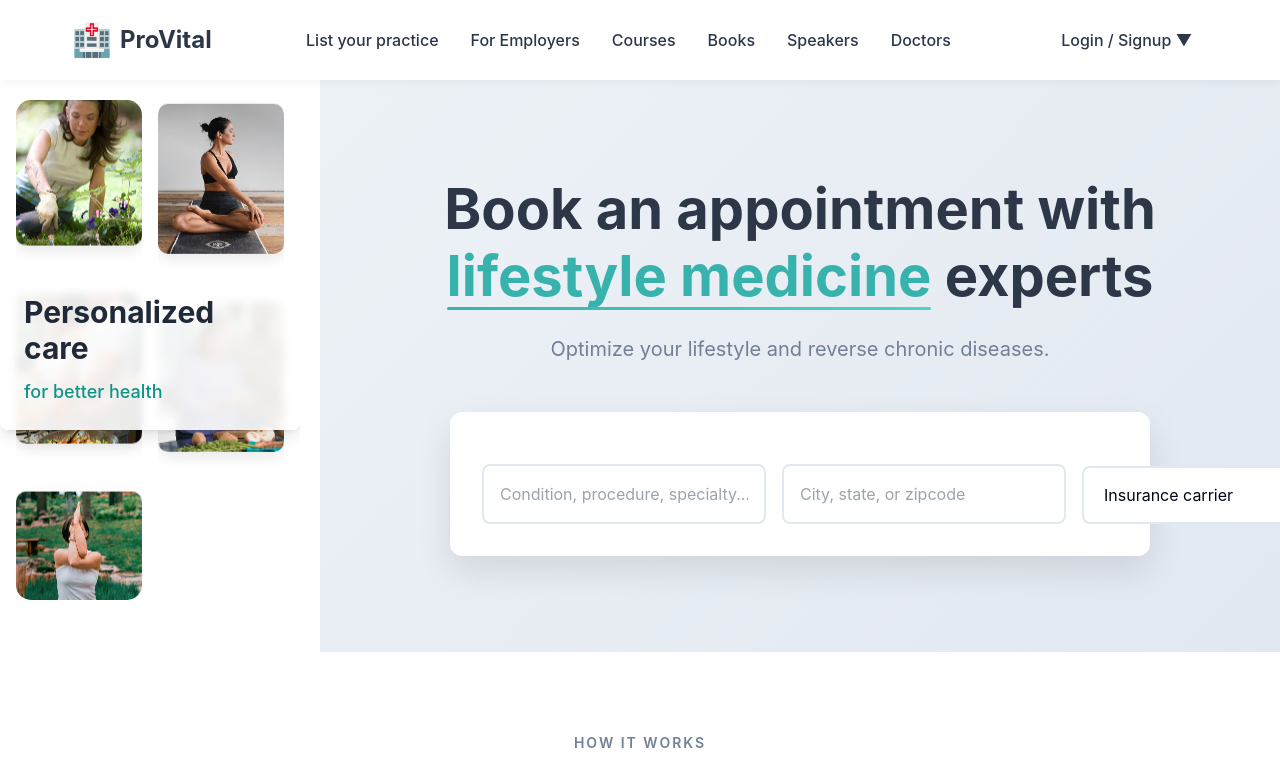
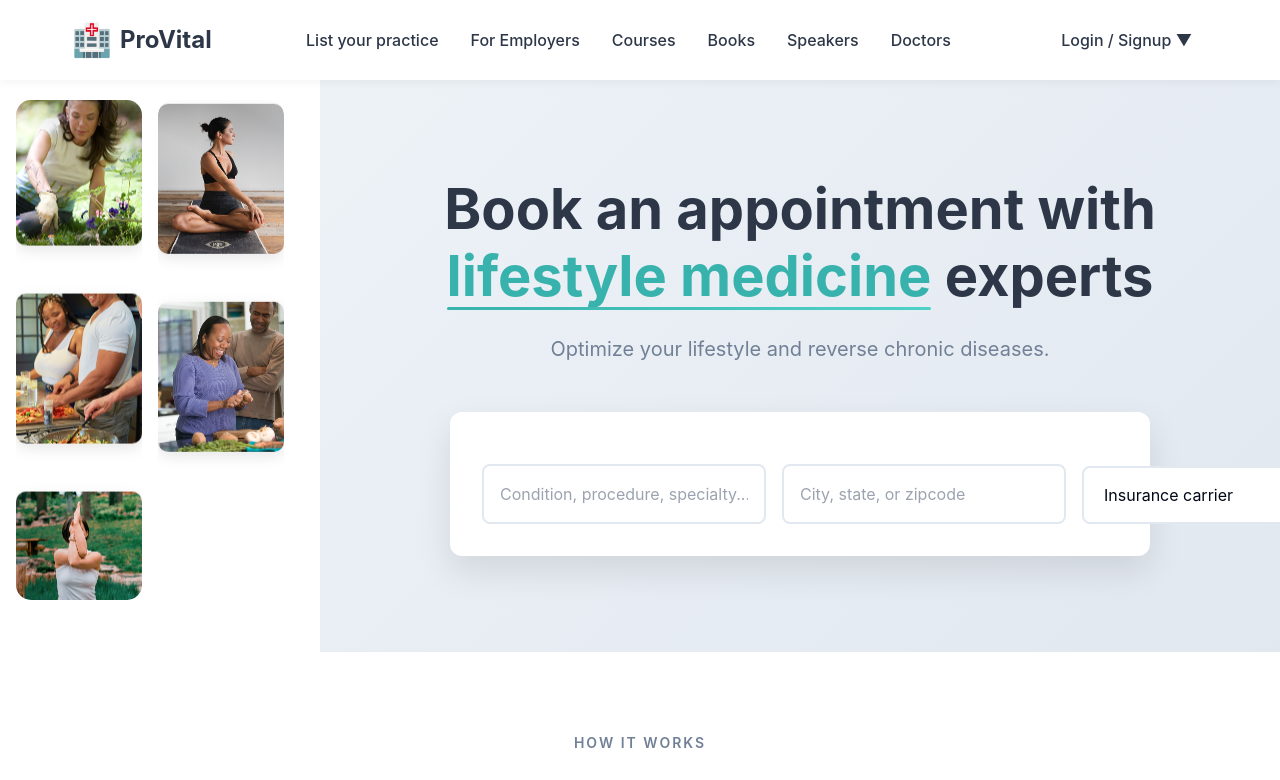
Before and after one commit to hiiiHimanshu/PROACTIVELY-ASSIGNMENT, a React (Vite) app: page / in a window 1280 px wide. Shown: the top 780 px of the page. Built offline with nearby package versions, Linux system fonts and the light colour scheme.

Commit message:
Remove text overlay
Removed the text overlay from the animated image columns.

```diff
--- a/src/components/AnimatedImageColumns.tsx
+++ b/src/components/AnimatedImageColumns.tsx
@@ -17,18 +17,6 @@ const AnimatedImageColumns = () => {
 
   return (
     <section className="animated-columns-section-left">
-      {/* Overlapping text positioned over the animated columns */}
-      <div className="absolute inset-0 flex items-center justify-center z-20 pointer-events-none">
-        <div className="max-w-sm bg-white/90 backdrop-blur-sm p-6 rounded-lg shadow-lg">
-          <h2 className="text-3xl font-bold text-gray-800 mb-3">
-            Personalized care
-          </h2>
-          <p className="text-lg text-teal-600 font-medium">
-            for better health
-          </p>
-        </div>
-      </div>
-
       <div className="animated-columns-container-left">
         <div className="image-column-small column-1">
           <div className="column-track track-down">
```
